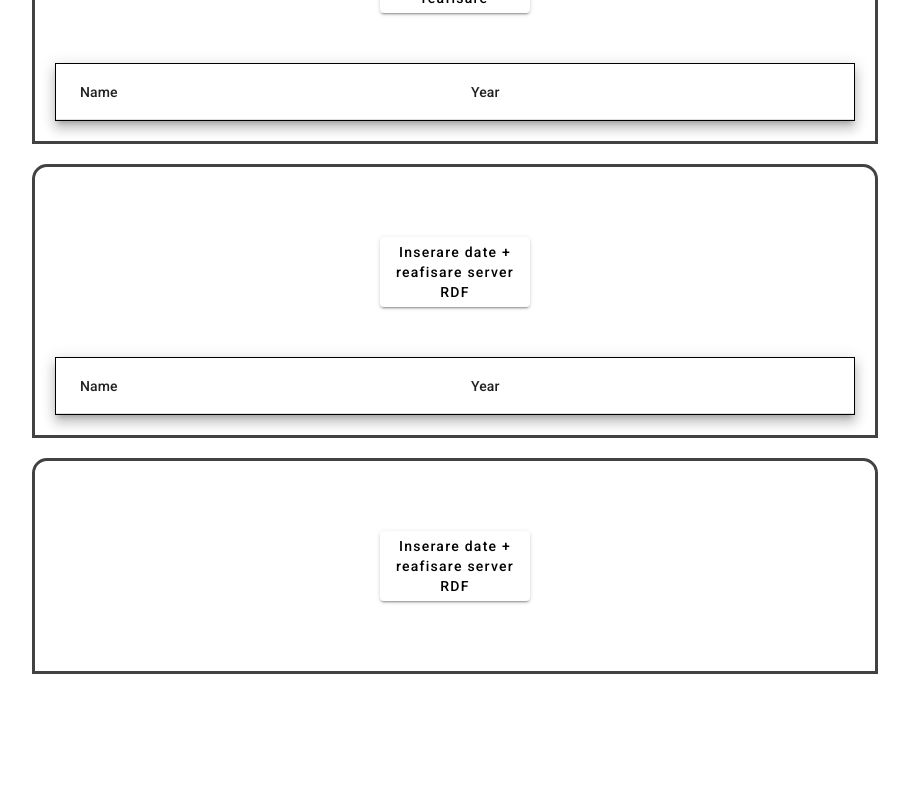
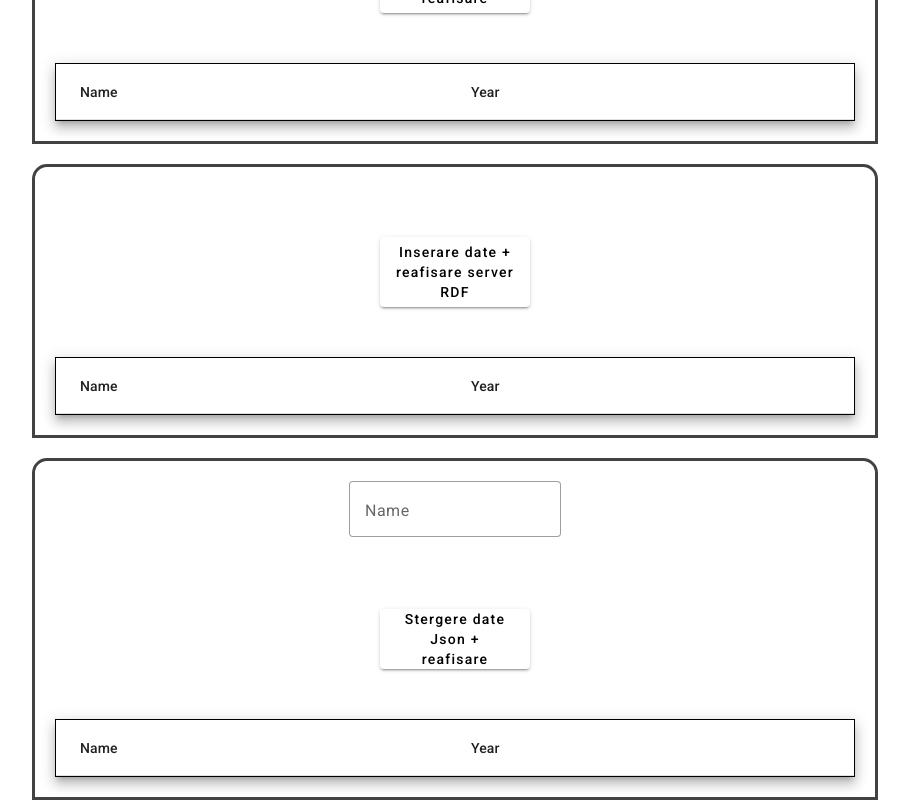
Before and after one commit to Ioana2002/FrontendProiect-Web-Semantic, an Angular app: page /general in a window 1280 px wide. Shown: the part 442-1242 px from the top of the page, without its empty margins (185-1094 px from the left). Before the commit the page ends 1116 px from the top, so only its background shows below. Built offline with nearby package versions, Linux system fonts and the light colour scheme.

Commit message:
delete json

```diff
--- a/src/app/components/general/general.component.html
+++ b/src/app/components/general/general.component.html
@@ -38,7 +38,7 @@
             margin-bottom: 50px;
             margin-top: 50px;" (click)="UploadDataJson()">Inserare date + reafisare</button>
     </form>
-    <table mat-table [dataSource]="dataSourceJson" class="mat-elevation-z8">
+    <table mat-table [dataSource]="dataSourceJson"  class="mat-elevation-z8">
       <ng-container matColumnDef="name">
         <mat-header-cell *matHeaderCellDef> Name </mat-header-cell>
         <mat-cell *matCellDef="let element"> {{element.Name}} </mat-cell>
@@ -74,12 +74,30 @@
     </table>
   </section>
   <section class="container"  style="margin-top: 20px; align-items:center; padding: 20px;">
-    <button mat-raised-button style="width: 150px;
-            height: 70px;
+    <form [formGroup] = "movieModelDelete">
+      <mat-form-field appearance="outline">
+        <mat-label>Name</mat-label>
+        <input matInput formControlName="name" />
+      </mat-form-field>
+      <button mat-raised-button style="width: 150px;
+            height: 60px;
             margin: auto;
             margin-bottom: 50px;
-            padding: 10px;
-            margin-top: 50px;" >Inserare date + reafisare server RDF</button>
+            margin-top: 50px;" (click)="DeleteDataJson()">Stergere date Json + reafisare</button>
+    </form>
+    <table mat-table [dataSource]="dataSourceJsonSters" class="mat-elevation-z8">
+      <ng-container matColumnDef="name">
+        <mat-header-cell *matHeaderCellDef> Name </mat-header-cell>
+        <mat-cell *matCellDef="let element"> {{element.Name}} </mat-cell>
+      </ng-container>
+      <ng-container matColumnDef="year">
+        <mat-header-cell *matHeaderCellDef> Year </mat-header-cell>
+        <mat-cell *matCellDef="let element"> {{element.Year}} </mat-cell>
+      </ng-container>
+
+      <mat-header-row *matHeaderRowDef="displayedColumnsJsonSters"></mat-header-row>
+      <mat-row *matRowDef="let row; columns: displayedColumnsJsonSters;"></mat-row>
+    </table>
   </section>
 
 </body>
--- a/src/app/components/general/general.component.ts
+++ b/src/app/components/general/general.component.ts
@@ -1,5 +1,5 @@
 import { Component, OnInit, QueryList, ViewChildren } from '@angular/core';
-import { HttpClient } from '@angular/common/http';
+import { HttpClient, HttpHeaders } from '@angular/common/http';
 import { AppService } from 'src/app/service/app.service';
 import { MatTableDataSource } from '@angular/material/table';
 import { FormGroup, FormBuilder } from '@angular/forms';
@@ -18,13 +18,16 @@ export class GeneralComponent implements OnInit {
   dataSourceJson = new MatTableDataSource();
   dataSourceTest = new MatTableDataSource();
   dataSourceRdf = new MatTableDataSource();
+  dataSourceJsonSters = new MatTableDataSource();
   displayedColumns: string[] = ['name', 'year'];
   displayedColumnsJson: string[] = ['name', 'year'];
+  displayedColumnsJsonSters: string[] = ['name', 'year'];
   displayedColumnsRdf: string[] = ['name', 'year'];
 
 
   scraped: boolean = false;
   scrapedInserted: boolean = false;
+
 
 
   dataTest: any = [];
@@ -46,6 +49,10 @@ export class GeneralComponent implements OnInit {
     year: [''],
   });
 
+  movieModelDelete = this.fb.group({
+    name: [''],
+  });
+
 
   ngOnInit(): void {
 
@@ -65,6 +72,7 @@ export class GeneralComponent implements OnInit {
 
   UploadDataJson() {
     this.dataTest = [];
+    this.dataSourceJson.data = [];
     if (!this.scrapedInserted) {
       this.service.GetScrappResult().subscribe({
         next: (response: any) => {
@@ -89,6 +97,7 @@ export class GeneralComponent implements OnInit {
                   response.forEach((movie: any) => {
                     this.dataSourceJson.data.push(movie);
                     this.dataSourceJson._updateChangeSubscription();
+
                   })
                 }
               });
@@ -114,6 +123,7 @@ export class GeneralComponent implements OnInit {
               response.forEach((movie: any) => {
                 this.dataSourceJson.data.push(movie);
                 this.dataSourceJson._updateChangeSubscription();
+
               })
             }
           });
@@ -144,4 +154,28 @@ export class GeneralComponent implements OnInit {
 
   }
 
+  DeleteDataJson(){
+    var name = this.movieModelDelete.get('name')?.value;
+
+    if (!name) {
+      return;
+    }
+
+
+    this.service.DeleteMovie(name).subscribe({
+      next: ((response: any) => {
+        console.log("Am sters");
+        this.service.GetMoviesJson().subscribe({
+          next: (response: any) => {
+            this.dataSourceJsonSters.data = [];
+            response.forEach((movie: any) => {
+              this.dataSourceJsonSters.data.push(movie);
+              this.dataSourceJsonSters._updateChangeSubscription();
+            })
+          }
+        });
+      })
+    })
+  }
+
 }
--- a/src/app/service/app.service.ts
+++ b/src/app/service/app.service.ts
@@ -1,10 +1,15 @@
 import { Injectable } from '@angular/core';
-import {HttpClient} from "@angular/common/http";
+import {HttpClient, HttpHeaders} from "@angular/common/http";
 import { environment } from 'src/environments/environment';
+
+interface MovieData {
+  Name: string;
+}
 
 @Injectable({
   providedIn: 'root'
 })
+
 export class AppService {
 
 
@@ -37,4 +42,16 @@ export class AppService {
   GetRdfServer() {
     return this.http.get<any>(this.baseUrl + '/Project/GetRdfServer');
   }
+
+  DeleteMovie(name: string) {
+    const url = `${this.baseUrl}/Project/DeleteMovie`;
+    const data: MovieData = { Name: name };
+    const httpOptions = {
+      headers: new HttpHeaders({
+        'Content-Type': 'application/json'
+      }),
+      body: JSON.stringify(data)
+    };
+    return this.http.delete(url, httpOptions);
+  }
 }
```
